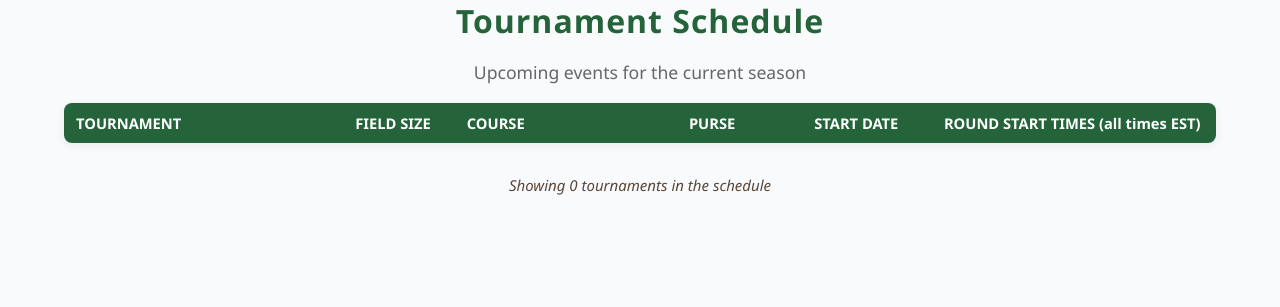
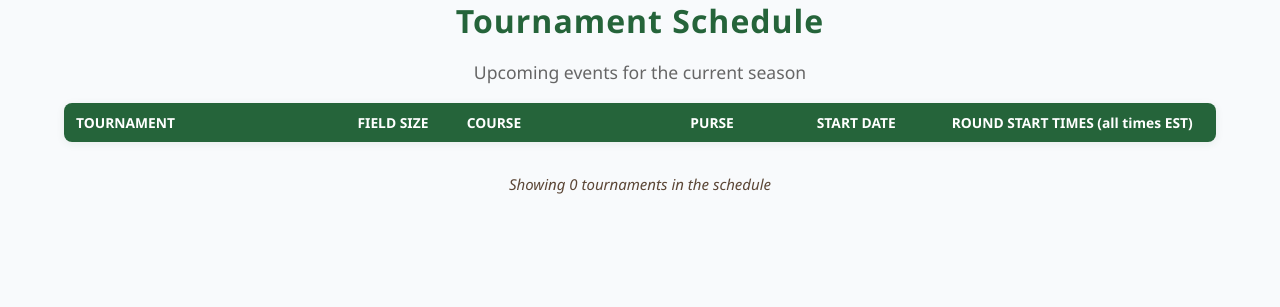
Before and after one commit to zt-robinson/GreenBook, a Flask app: page /devSchedule in a window 1280 px wide. Shown: the part 327-634 px from the top of the page. Run offline with Flask 3, Linux system fonts and the light colour scheme; data comes from the database, SQL or seed files in the repository; data that the repository does not hold is empty.

Commit message:
Update CSS styling

```diff
--- a/static/style.css
+++ b/static/style.css
@@ -131,7 +131,7 @@ table {
   width: 100%;
   border-collapse: collapse;
   background: var(--card-bg);
-  font-size: 0.98em;
+  font-size: 0.92em;
 }
 th, td {
   padding: 10px 12px;
```
